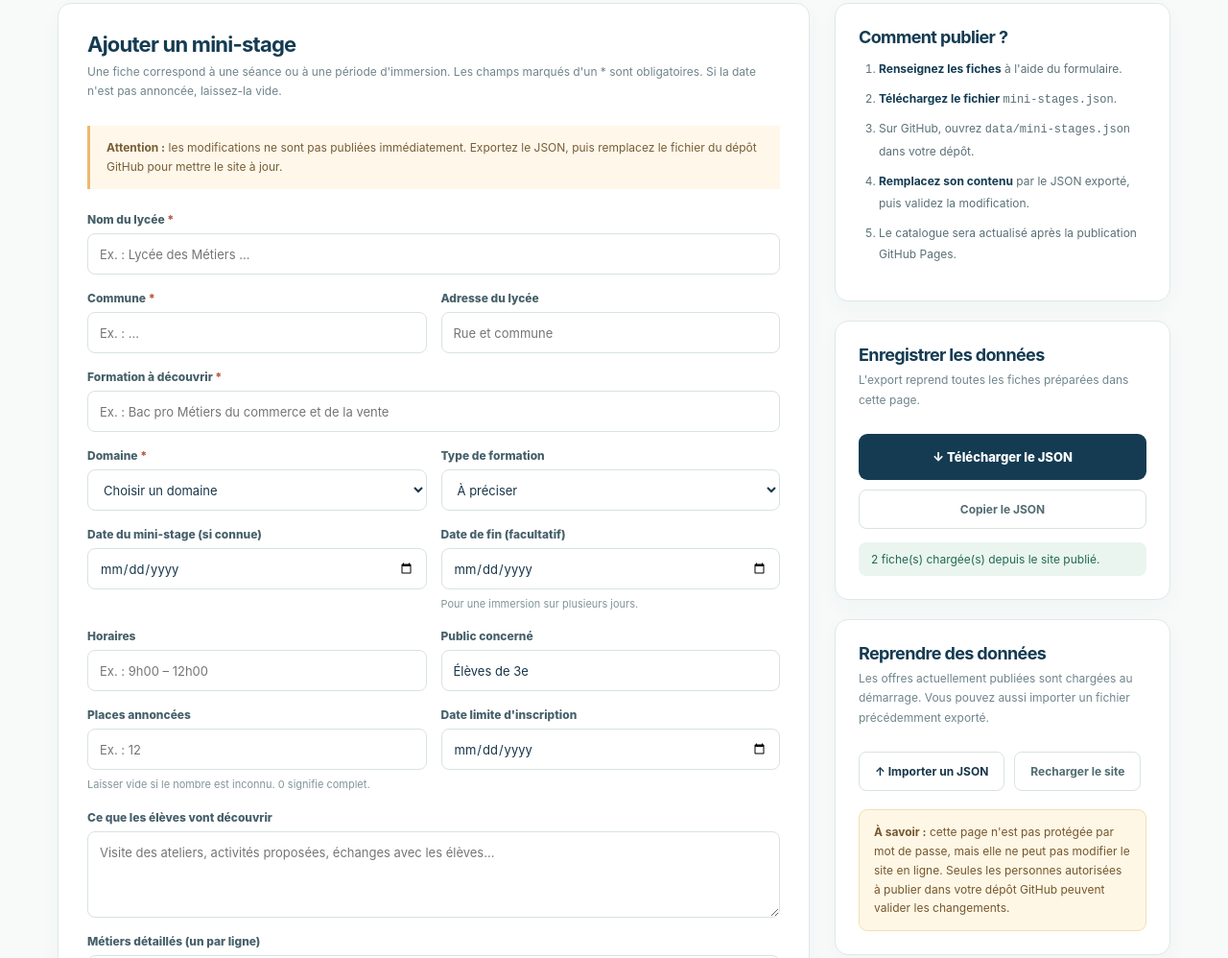
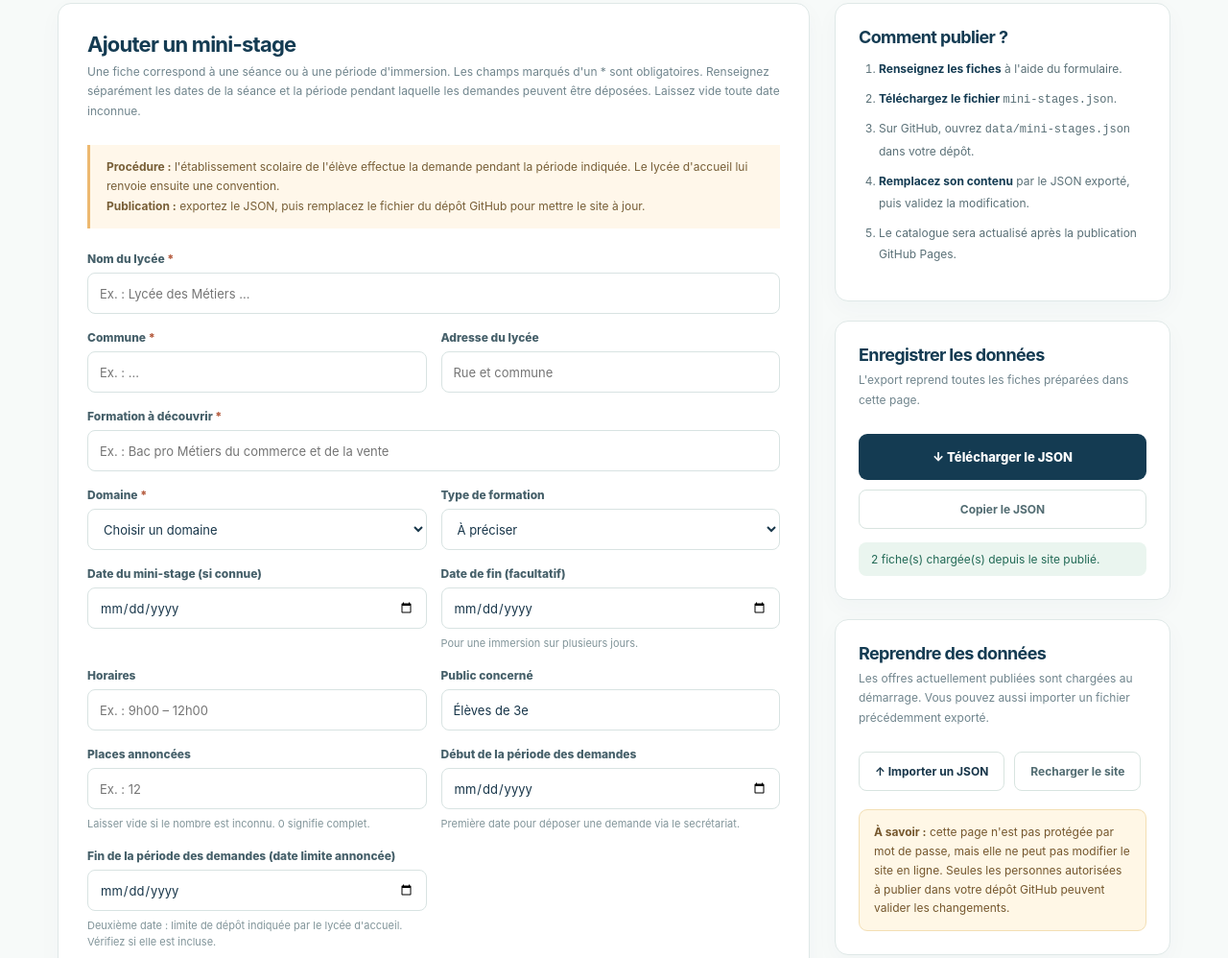
Before and after one commit to ygirardin/mini-stages-lycees, a plain HTML site: page admin.html in a window 1280 px wide. Shown: the part 420-1418 px from the top of the page at 96% size. Drawn offline with Linux system fonts and the light colour scheme.

Commit message:
Ajouter des dates d'ouverture et de clôture pour les demandes

```diff
--- a/admin.html
+++ b/admin.html
@@ -13,8 +13,8 @@
     <section class="admin-top"><div class="container"><div class="section-kicker">ESPACE DE PRÉPARATION DES OFFRES</div><h1>Gérer les mini-stages<br>sans écrire de code.</h1><p>Ajoutez et modifiez les fiches, puis exportez le fichier prêt à publier sur GitHub. Cet espace est un éditeur local : il n'envoie aucune donnée sur un serveur.</p></div></section>
     <div class="container admin-layout">
       <div>
-        <section class="admin-panel" aria-labelledby="formTitle"><h2 id="formTitle">Ajouter un mini-stage</h2><p class="subtle">Une fiche correspond à une séance ou à une période d'immersion. Les champs marqués d'un * sont obligatoires. Si la date n'est pas annoncée, laissez-la vide.</p>
-          <div class="admin-intro-note"><strong>Attention :</strong> les modifications ne sont pas publiées immédiatement. Exportez le JSON, puis remplacez le fichier du dépôt GitHub pour mettre le site à jour.</div>
+        <section class="admin-panel" aria-labelledby="formTitle"><h2 id="formTitle">Ajouter un mini-stage</h2><p class="subtle">Une fiche correspond à une séance ou à une période d'immersion. Les champs marqués d'un * sont obligatoires. Renseignez séparément les dates de la séance et la période pendant laquelle les demandes peuvent être déposées. Laissez vide toute date inconnue.</p>
+          <div class="admin-intro-note"><strong>Procédure :</strong> l'établissement scolaire de l'élève effectue la demande pendant la période indiquée. Le lycée d'accueil lui renvoie ensuite une convention.<br><strong>Publication :</strong> exportez le JSON, puis remplacez le fichier du dépôt GitHub pour mettre le site à jour.</div>
           <form id="stageForm" class="admin-form">
             <div class="field wide"><label for="lycee">Nom du lycée <span class="req">*</span></label><input id="lycee" name="lycee" required maxlength="140" placeholder="Ex. : Lycée des Métiers …"></div>
             <div class="field"><label for="commune">Commune <span class="req">*</span></label><input id="commune" name="commune" required maxlength="90" placeholder="Ex. : …"></div>
@@ -27,7 +27,8 @@
             <div class="field"><label for="horaire">Horaires</label><input id="horaire" name="horaire" placeholder="Ex. : 9h00 – 12h00" maxlength="80"></div>
             <div class="field"><label for="public">Public concerné</label><input id="public" name="public" value="Élèves de 3e" maxlength="90"></div>
             <div class="field"><label for="places">Places annoncées</label><input id="places" name="places" type="number" min="0" step="1" placeholder="Ex. : 12"><span class="hint">Laisser vide si le nombre est inconnu. 0 signifie complet.</span></div>
-            <div class="field"><label for="date_limite_inscription">Date limite d'inscription</label><input id="date_limite_inscription" name="date_limite_inscription" type="date"></div>
+            <div class="field"><label for="date_ouverture_inscription">Début de la période des demandes</label><input id="date_ouverture_inscription" name="date_ouverture_inscription" type="date"><span class="hint">Première date pour déposer une demande via le secrétariat.</span></div>
+            <div class="field"><label for="date_limite_inscription">Fin de la période des demandes (date limite annoncée)</label><input id="date_limite_inscription" name="date_limite_inscription" type="date"><span class="hint">Deuxième date : limite de dépôt indiquée par le lycée d'accueil. Vérifiez si elle est incluse.</span></div>
             <div class="field wide"><label for="description">Ce que les élèves vont découvrir</label><textarea id="description" name="description" rows="3" maxlength="1400" placeholder="Visite des ateliers, activités proposées, échanges avec les élèves…"></textarea></div>
             <div class="field wide"><label for="metiers">Métiers détaillés (un par ligne)</label><textarea id="metiers" name="metiers" rows="4"></textarea></div><div class="field wide"><label for="url_document">Lien vers la fiche descriptive (chemin du dépôt)</label><input id="url_document" name="url_document" placeholder="documents/nom-de-la-fiche.html"></div><div class="field"><label for="contact_telephone">Téléphone du lycée</label><input id="contact_telephone" name="contact_telephone" type="tel"></div><div class="field wide"><label for="modalites">Modalités pratiques / inscription</label><textarea id="modalites" name="modalites" rows="3" maxlength="1400" placeholder="Convention, autorisation, équipement à prévoir, procédure…"></textarea></div>
             <div class="field wide"><label for="url_inscription">Lien d'inscription</label><input id="url_inscription" name="url_inscription" type="url" placeholder="https://…"><span class="hint">Le lien doit être public, accessible aux élèves ou à leurs familles.</span></div>
```
